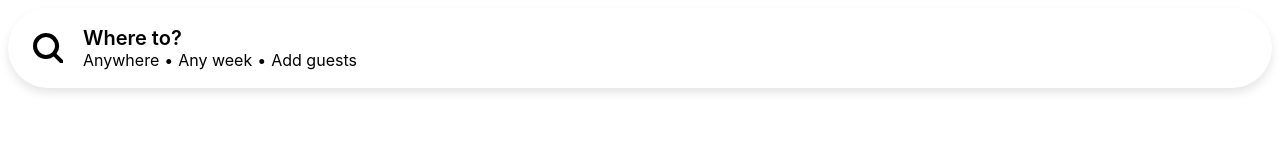
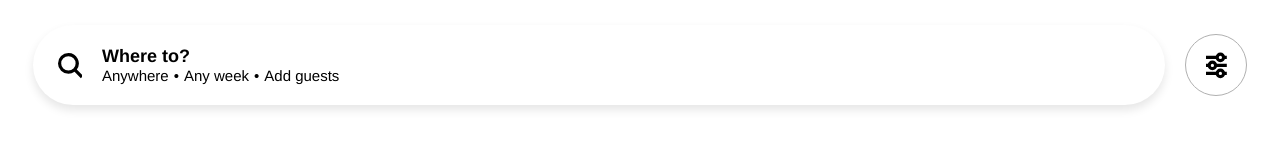
Before and after one commit to peposlawa/Airbnb, a plain HTML site: page airbnb.html in a window 1280 px wide. Drawn offline with Linux system fonts and the light colour scheme.

Commit message:
Completed settings box

```diff
--- a/airbnb.html
+++ b/airbnb.html
@@ -1,12 +1,15 @@
 <!DOCTYPE html>
 <html lang="en">
+
 <head>
     <meta charset="UTF-8">
     <meta name="viewport" content="width=device-width, initial-scale=1.0">
     <title>Airbnb | Holiday rentals, cabins, beach houses & more</title>
     <link rel="stylesheet" href="styles.css">
 </head>
+
 <body>
+    <div class="top">
         <div class="search-container">
 
             <!-- Button with SVG Icon -->
@@ -34,5 +37,15 @@
 
             </div>
         </div>
+
+        <div class="settings-container">
+            <svg xmlns="http://www.w3.org/2000/svg" viewBox="3 3 25 25" aria-hidden="true" style="fill: none; stroke: currentcolor; stroke-width: 4; overflow: visible;">
+                <path d="M7 16H3m26 0H15M29 6h-4m-8 0H3m26 20h-4M7 16a4 4 0 1 0 8 0 4 4 0 0 0-8 0zM17 6a4 4 0 1 0 8 0 4 4 0 0 0-8 0zm0 20a4 4 0 1 0 8 0 4 4 0 0 0-8 0zm0 0H3">
+                </path>
+            </svg>
+        </div>
+
+    </div>
 </body>
+
 </html>
--- a/styles.css
+++ b/styles.css
@@ -1,10 +1,19 @@
   body {
-    font-family: Circular, -apple-system, BlinkMacSystemFont, Roboto, "Helvetica Neue", sans-serif;
+    font-family: Helvetica;
+    font-size: 15px;
   }
+
+  .top {
+    display: flex; /* Use flexbox for layout */
+    align-items: center; /* Center items vertically */
+    margin: 25px; /* Center container horizontally */
+}
 
   /* Container for the search bar */
     .search-container {
         display: flex;
+        flex: 1;
+        flex-direction: row;
         align-items: center;
         max-width: 100%;
         margin: auto;
@@ -25,14 +34,13 @@
 
     /* SVG icon styling */
     .search-icon svg {
-        width: 30px;
+        width: 24px;
         height: 30px;
         fill: #000000;
     }
 
     /* Text container styling */
     .text-container {
-        flex: 1;
         display: flex;
         flex-direction: column;
         justify-content: center;
@@ -51,6 +59,19 @@
     }
 
     .firstline {
-        font-size: 20px;
-        font-weight: 600;
+        font-size: 18px;
+        font-weight: bolder;
     }
+
+    /* Settings box */
+    .settings-container {
+        display: inline-flex;
+        flex: 2;
+        max-height: 20px;
+        max-width: 20px;
+        margin-left: 20px; /* Adjust margin for spacing */
+        padding: 20px; /* Adjust padding as needed */
+        background-color: #ffffff; /* Background color */
+        border: 1px solid #B0B0B0; /* Border */
+        border-radius: 50%; /* Border radius */
+}
```
Lines whose indentation alone changed are shown as unchanged.
